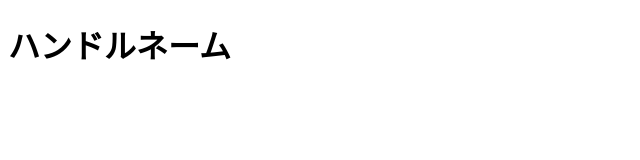
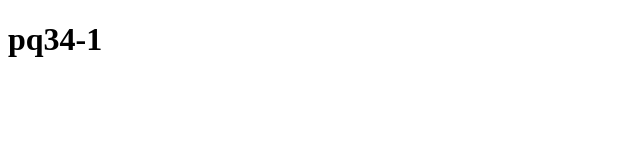
Before and after one commit to pq34-1/msgk, a plain HTML site: page index.html in a window 1280 px wide. Shown: the whole page, without its empty margins (0-640 px from the left). Drawn offline with Linux system fonts and the light colour scheme.

Commit message:
Update index.html

```diff
--- a/index.html
+++ b/index.html
@@ -6,6 +6,6 @@
     <title>ハンドルネームのポートフォリオ</title>
   </head>
   <body>
-    <h1>ハンドルネーム</h1>
+    <h1>pq34-1</h1>
   </body>
 </html>
```
